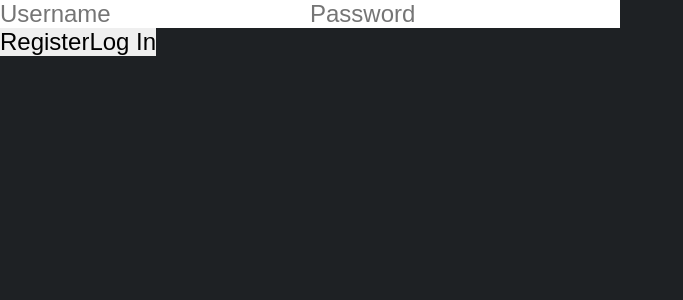
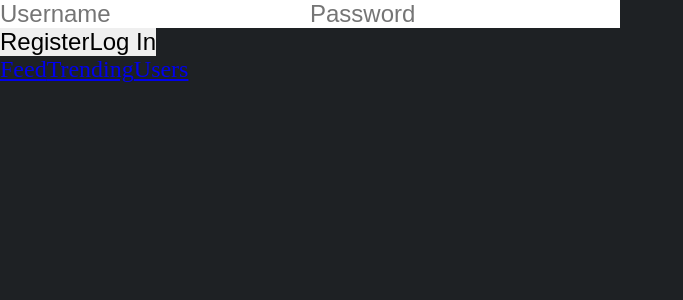
Before and after one commit to benjrkeith/mindreadr, a React (Vite) app in the folder mindreadr-frontend/: page /login in a window 1280 px wide. Shown: the top 300 px of the page, without its empty margins (0-683 px from the left). Built offline with nearby package versions, Linux system fonts and the light colour scheme.

Commit message:
basic nav to move between pages

```diff
--- a/mindreadr-frontend/src/App.tsx
+++ b/mindreadr-frontend/src/App.tsx
@@ -5,9 +5,11 @@ import Register from './pages/Register'
 import Feed from './pages/Feed'
 import Users from './pages/Users'
 import Protected from './components/Protected'
+import Trending from './pages/Trending'
 
 import Auth from './components/Auth'
 import './App.css'
+import Nav from './components/Nav'
 
 export interface User {
   username: string
@@ -33,8 +35,10 @@ export default function App (): ReactElement {
             }/>
             <Route path='/register' element={<Auth setUser={setUser} el={<Register/>}/>}/>
             <Route path='/feed' element={<Protected el={<Feed/>}/>}/>
+            <Route path='/trending' element={<Protected el={<Trending/>}/>}/>
             <Route path='/users' element={<Protected el={<Users/>}/>}/>
           </Routes>
+          <Nav/>
         </BrowserRouter>
       </userCtx.Provider>
     </div>
--- /dev/null
+++ b/mindreadr-frontend/src/components/Nav.tsx
@@ -0,0 +1,12 @@
+import React from 'react'
+import { Link } from 'react-router-dom'
+
+export default function Nav () {
+  return (
+    <div className='nav-container'>
+        <Link to='/feed' className='nav-link'>Feed</Link>
+        <Link to='/trending' className='nav-link'>Trending</Link>
+        <Link to='/users' className='nav-link'>Users</Link>
+    </div>
+  )
+}
--- /dev/null
+++ b/mindreadr-frontend/src/pages/Trending.tsx
@@ -0,0 +1,7 @@
+import React from 'react'
+
+export default function Trending () {
+  return (
+    <div>Trending</div>
+  )
+}
```
Also changed, not shown: mindreadr-frontend/public/cover.jpg (added).
